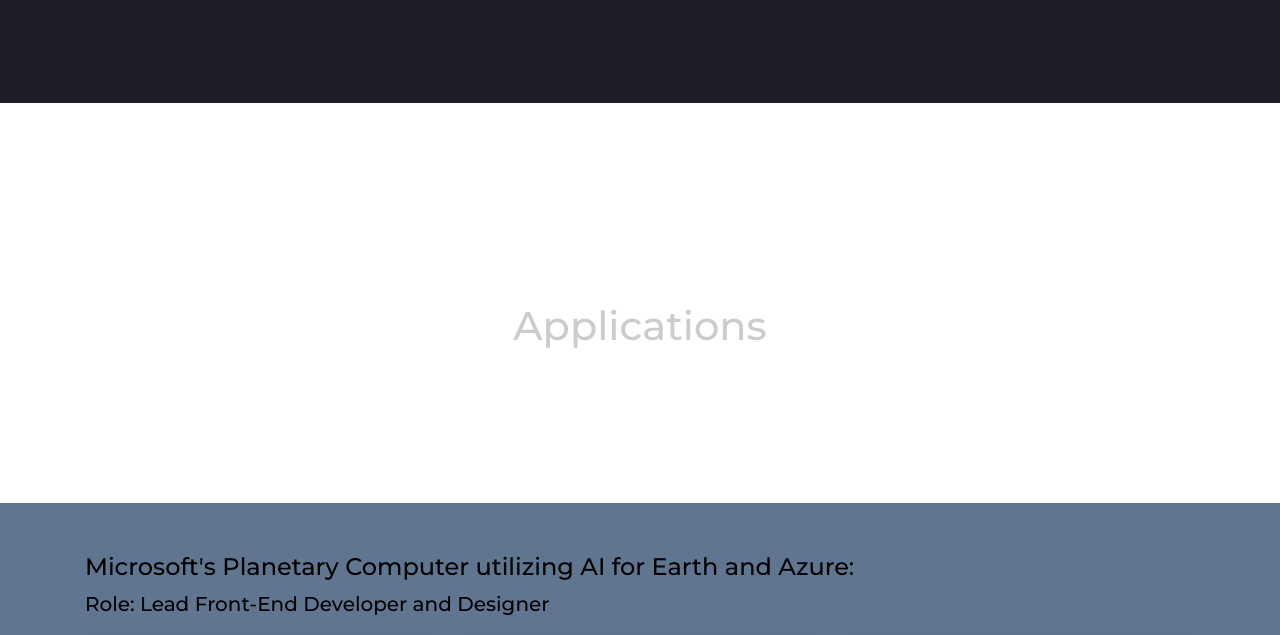
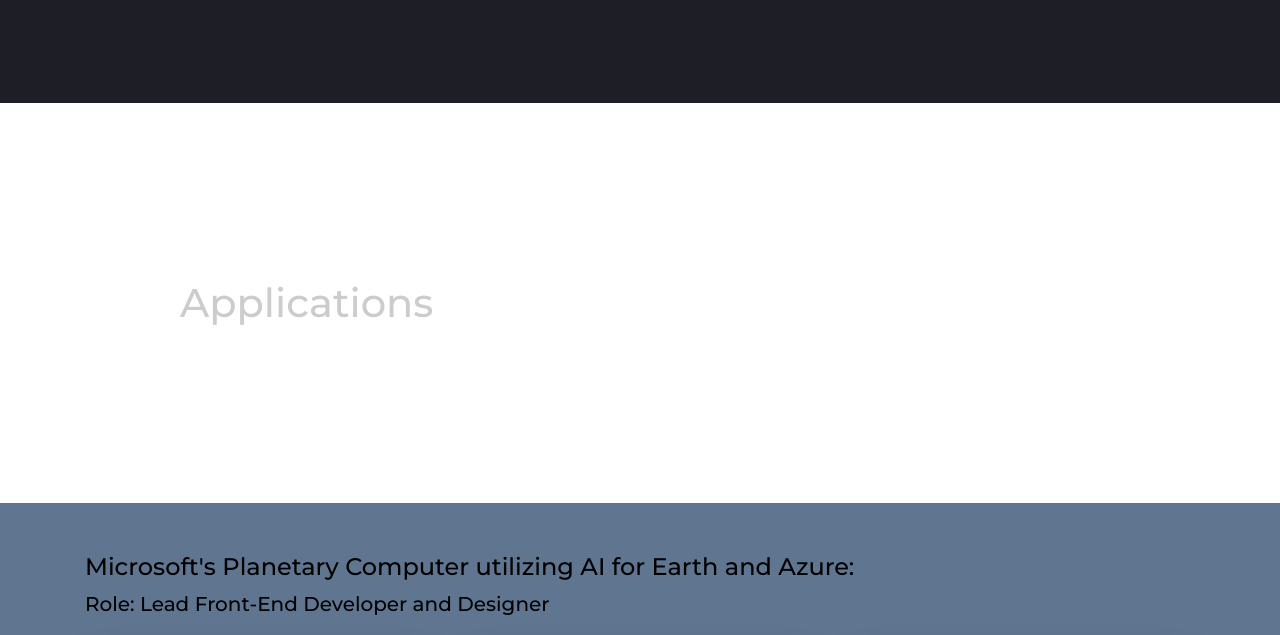
Before and after one commit to kmvanneste/Portfolio, a plain HTML site: page index.html in a window 1280 px wide. Shown: the part 1369-2004 px from the top of the page. Drawn offline with nearby package versions, Linux system fonts and the light colour scheme; a web font is replaced by a local one.

Commit message:
fixing spacing

```diff
--- a/assets/style.css
+++ b/assets/style.css
@@ -51,6 +51,14 @@ html {
   background-color: #1e1f26;
   padding-top: 45px;
 }
+.app_section {
+  min-height: 50vh;
+  width: 100%;
+  display: flex;
+  align-items: center;
+  justify-content: center;
+  background-color: #1e1f26;
+}
 .blur{
   background: rgba(255, 255, 255, 0.2);
   backdrop-filter: blur(8px);
@@ -65,10 +73,19 @@ html {
   align-items: center;
   justify-content: center;
 }
+.app_container {
+  width: 90%;
+  max-width: 1000px;
+  margin: 50px auto;
+  display: flex;
+  align-items: center;
+  justify-content: left;
+}
 .left {
   width: 50%;
   height: 500px;
   background: url("./images/Athens_sunset.jpeg") no-repeat center / cover;
+  margin-right: -20px;
 }
 .rightBackground{
   width: 43%;
--- a/index.html
+++ b/index.html
@@ -99,11 +99,10 @@
   </section>
   <!-- Projects -->
   <!-- Header Container-->
-  <section class="top_section ocean_background">
-    <div class="top_container">
-
+  <section class="app_section ocean_background">
+    <div class="app_container">
      <div class="row">
-        <div class="col-md-12">
+        <div class="col-md-12 d-flex align-items-center">
           <h1 class="sectionHeader whiteText">Applications</h1>
         </div>
       </div>
```
